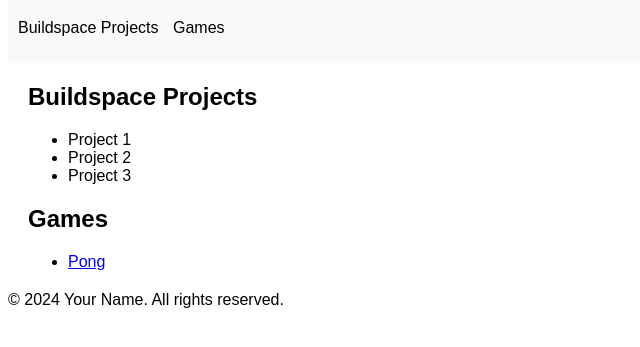
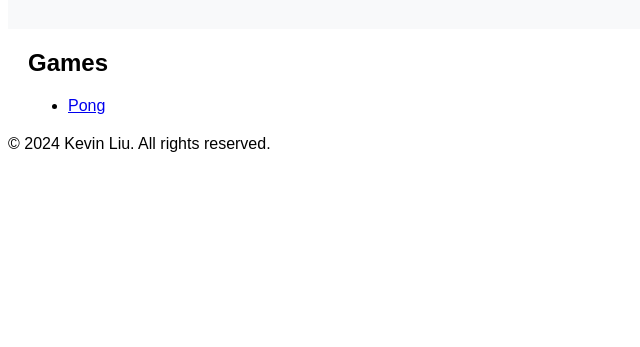
Before and after one commit to kevvrites/kevvrites.github.io, a plain HTML site: page index.html in a window 1280 px wide. Shown: the part 79-426 px from the top of the page, without its empty margins (0-640 px from the left). Drawn offline with Linux system fonts and the light colour scheme.

```diff
--- a/index.html
+++ b/index.html
@@ -13,8 +13,8 @@
         <ul>
           <!-- <li><a href="#latest-blog-post">Latest Blog Post</a></li> -->
           <!-- <li><a href="#latest-youtube-video">Latest YouTube Video</a></li> -->
-          <li><a href="#buildspace-projects">Buildspace Projects</a></li>
-          <li><a href="#games">Games</a></li>
+          <!-- <li><a href="#buildspace-projects">Buildspace Projects</a></li> -->
+          <!-- <li><a href="#games">Games</a></li> -->
         </ul>
       </nav>
     </header>
@@ -46,14 +46,14 @@
         >
       </section> -->
 
-      <section id="buildspace-projects">
+      <!-- <section id="buildspace-projects">
         <h2>Buildspace Projects</h2>
         <ul>
           <li>Project 1</li>
           <li>Project 2</li>
           <li>Project 3</li>
         </ul>
-      </section>
+      </section> -->
 
       <section id="games">
         <h2>Games</h2>
@@ -70,7 +70,7 @@
     </main>
 
     <footer>
-      <p>&copy; 2024 Your Name. All rights reserved.</p>
+      <p>&copy; 2024 Kevin Liu. All rights reserved.</p>
     </footer>
   </body>
 </html>
```
